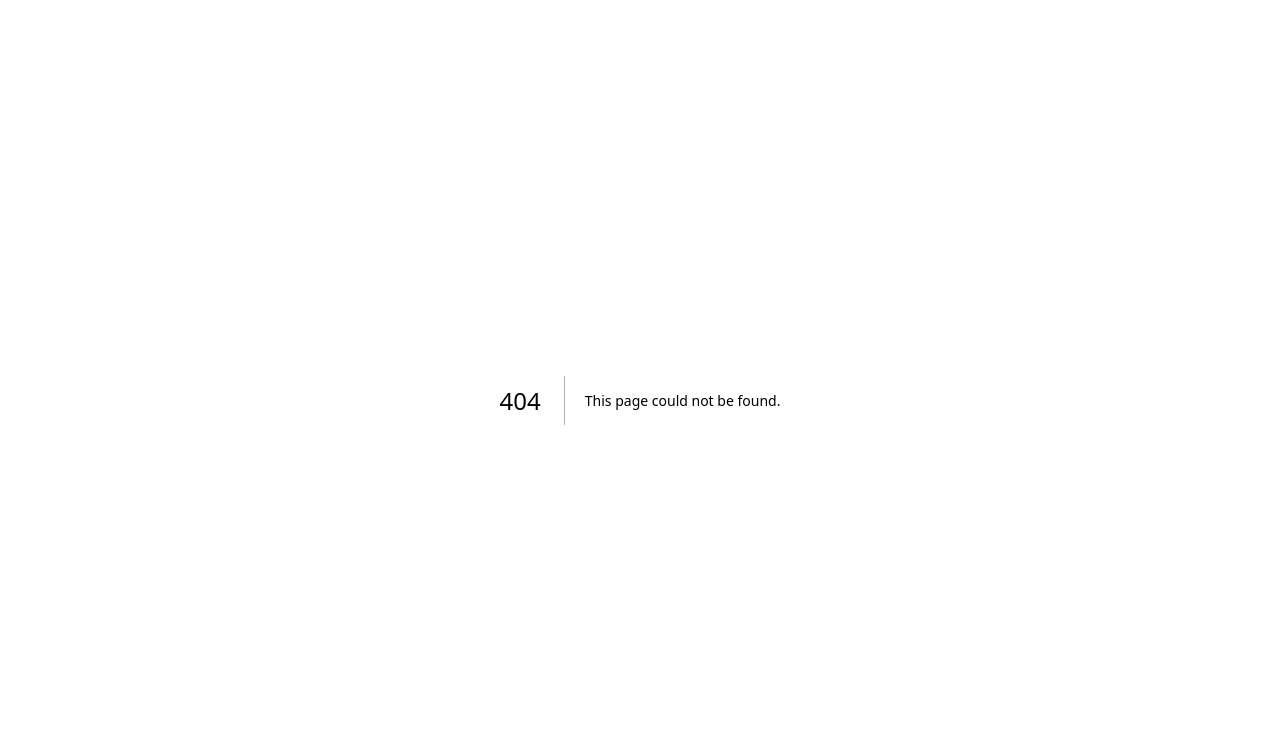
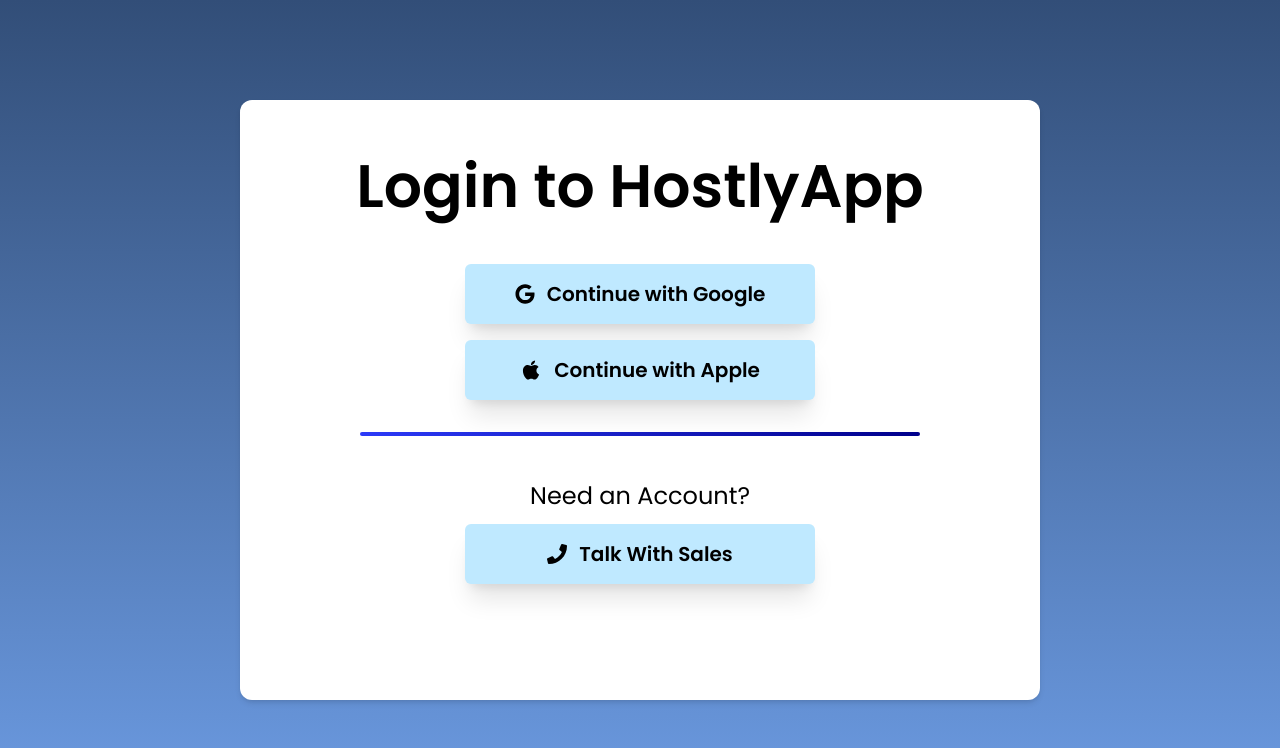
Before and after one commit to arell305/hostlyapp, a Next.js app: page /login in a window 1280 px wide. Before the commit this address had no page. Shown: the top 748 px of the page. Built offline with nearby package versions, Linux system fonts and the light colour scheme.

Commit message:
add login page

```diff
--- a/package.json
+++ b/package.json
@@ -9,7 +9,10 @@
     "lint": "next lint"
   },
   "dependencies": {
+    "@emotion/react": "^11.13.3",
+    "@emotion/styled": "^11.13.0",
     "@fortawesome/fontawesome-free": "^6.6.0",
+    "@fortawesome/free-brands-svg-icons": "^6.6.0",
     "@fortawesome/free-solid-svg-icons": "^6.6.0",
     "@fortawesome/react-fontawesome": "^0.2.2",
     "@tabler/icons-react": "^3.11.0",
@@ -20,6 +23,7 @@
     "nodemailer": "^6.9.14",
     "react": "^18",
     "react-dom": "^18",
+    "react-icons": "^5.3.0",
     "tailwind-merge": "^2.4.0"
   },
   "devDependencies": {
--- a/src/app/components/layout/Navbar.tsx
+++ b/src/app/components/layout/Navbar.tsx
@@ -40,6 +40,14 @@
           {TITLE}
         </a>
         <div className="flex md:order-2 space-x-3 md:space-x-3 rtl:space-x-reverse">
+          <a href="/login" className="my-auto">
+            <button
+              type="button"
+              className="bg-transparent border border-white hover:bg-white hover:text-black focus:ring-4 focus:outline-none focus:ring-blue-300 font-medium rounded-lg text-sm px-4 py-2 md:py-1.5 text-center"
+            >
+              Login
+            </button>
+          </a>
           <a href="#demo" className="my-auto">
             <button
               type="button"
@@ -51,7 +59,7 @@
           <button
             onClick={toggleNavbar}
             type="button"
-            className="inline-flex items-center p-2 w-10 h-10 justify-center text-sm text-white rounded-lg md:hidden hover:border hover:border-white focus:outline-none focus:ring-1 focus:ring-white0"
+            className="inline-flex items-center p-2 w-10 h-10 justify-center text-sm text-white rounded-lg md:hidden hover:border hover:border-white focus:outline-none focus:ring-1 focus:ring-white"
             aria-controls="navbar-sticky"
             aria-expanded={isOpen ? "true" : "false"}
           >
--- /dev/null
+++ b/src/app/components/shared/LoginButton.tsx
@@ -0,0 +1,24 @@
+interface ButtonProps {
+  className?: string;
+  icon?: any;
+  text?: string;
+  href: string;
+}
+
+export const LoginButton: React.FC<ButtonProps> = ({
+  className = "",
+  icon,
+  text = "Book A Demo",
+  href,
+}) => {
+  return (
+    <a href={href} className={`flex  ${className}`}>
+      <button
+        className={`shadow-xl w-[350px]  px-10 py-4 rounded-md  bg-customLightBlue text-black font-semibold  hover:bg-customDarkerBlue flex justify-center items-center space-x-2`}
+      >
+        {icon}
+        <span className="text-xl pl-1">{text}</span>
+      </button>
+    </a>
+  );
+};
--- a/src/app/constants.ts
+++ b/src/app/constants.ts
@@ -7,3 +7,4 @@
 export const PHONE = "+1 (702) 613-8800";
 export const PHONE_HREF = "tel:+17026138800";
 export const EMAIL = "contact@hostlyapp.com";
+export const WEBSITE = "https://www.hostlyapp.com/";
--- a/src/app/layout.tsx
+++ b/src/app/layout.tsx
@@ -1,7 +1,7 @@
 import type { Metadata } from "next";
 import { Poppins } from "next/font/google";
 import "./globals.css";
-import { TITLE, DESC, META_DESC } from "./constants";
+import { TITLE, DESC, META_DESC, WEBSITE } from "./constants";
 
 const poppins = Poppins({
   subsets: ["latin"],
@@ -20,7 +20,7 @@
   openGraph: {
     title: TITLE,
     description: META_DESC,
-    url: "https://eventsapp-rose.vercel.app/",
+    url: WEBSITE,
     type: "website",
     images: [
       {
@@ -31,6 +31,7 @@
       },
     ],
   },
+  metadataBase: new URL(WEBSITE),
 };
 
 export default function RootLayout({
--- /dev/null
+++ b/src/app/login/page.tsx
@@ -0,0 +1,37 @@
+import { LoginButton } from "../components/shared/LoginButton";
+import { FaApple } from "react-icons/fa";
+import { FaGoogle } from "react-icons/fa";
+import { FaPhone } from "react-icons/fa";
+
+export default function Login() {
+  return (
+    <div className="bg-gradient-to-b from-customDarkBlue to-customPrimaryBlue h-[calc(100dvh)] flex justify-center items-center overflow-hidden">
+      <div className="bg-white flex flex-col h-[70vh] md:h-[85%] w-[90%] md:w-[70%] max-w-[800px] max-h-[600px] rounded-xl shadow-md">
+        <h1 className="leading-tight text-5xl md:text-6xl font-semibold mt-6 md:mt-14 text-center">
+          Login to HostlyApp
+        </h1>
+        <div className="flex flex-col mt-6 md:mt-12 justify-center items-center space-y-4">
+          <LoginButton
+            text="Continue with Google"
+            href="https://google.com"
+            icon={<FaGoogle size={20} />}
+          />
+          <LoginButton
+            icon={<FaApple size={22} />}
+            text="Continue with Apple"
+            href="https://apple.com"
+          />
+        </div>
+        <div className="rounded-full mx-auto h-1 mt-8 w-[70%] bg-gradient-to-r from-[#2C3AF8] to-[#00008B]"></div>
+        <div className="flex flex-col justify-center items-center mt-4 md:mt-8">
+          <p className="text-2xl mb-3 mt-3">Need an Account?</p>
+          <LoginButton
+            icon={<FaPhone size={20} />}
+            text="Talk With Sales"
+            href="https://apple.com"
+          />
+        </div>
+      </div>
+    </div>
+  );
+}
--- a/tailwind.config.ts
+++ b/tailwind.config.ts
@@ -17,6 +17,7 @@
         customPrimaryBlue: "#6B9AE1",
         customSecondaryBlue: "#A0BAE1",
         customDarkBlue: "#324E78",
+        customDarkerBlue: "#A3C7F2",
       },
     },
   },
```
Also changed, not shown: 2 other files (tests, documents, lock files or other folders).
